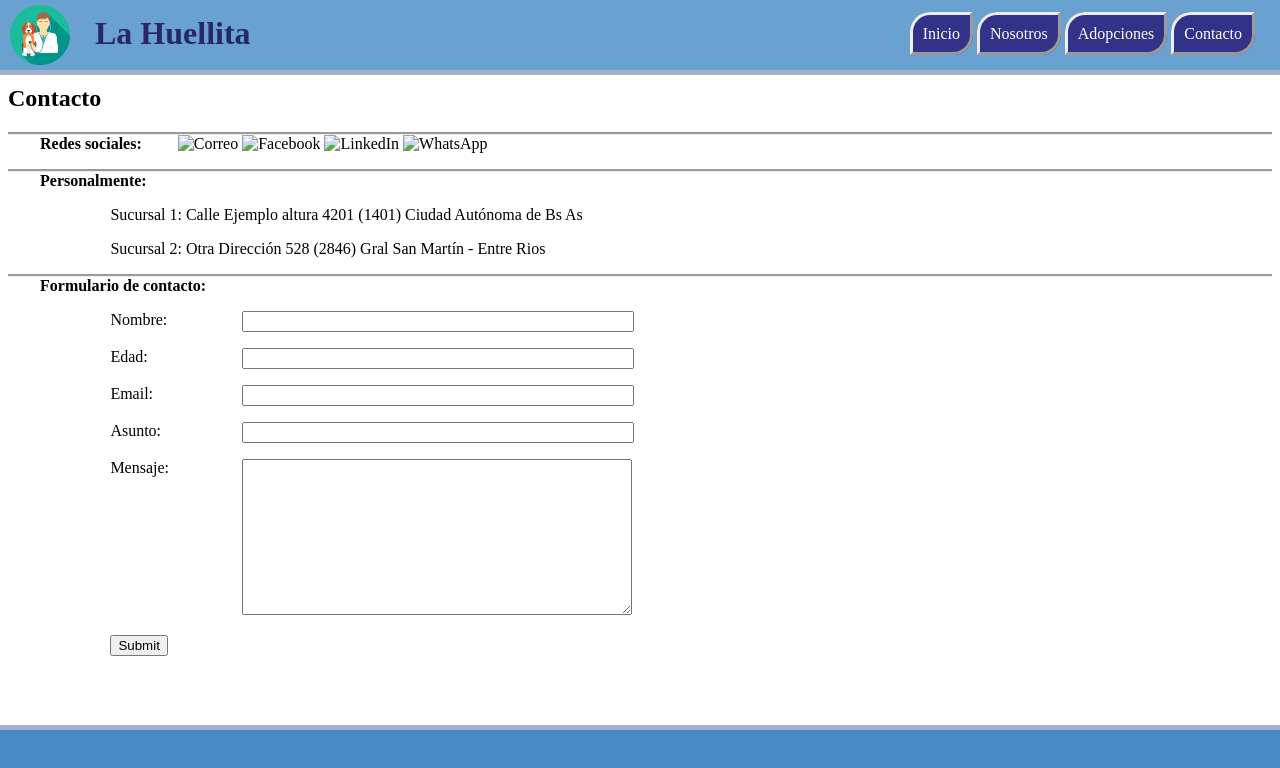
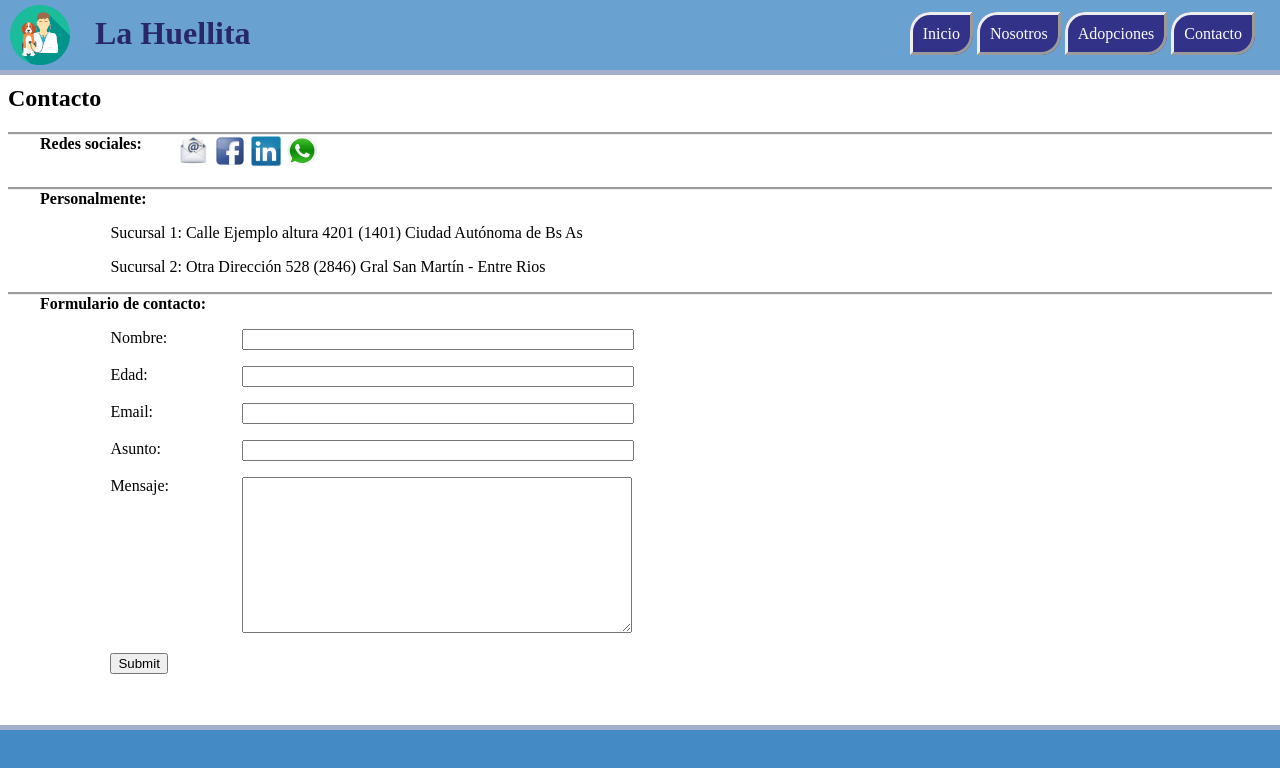
Before and after one commit to marcelopele/tp_veterinaria, a plain HTML site: page pages/contacto.html in a window 1280 px wide. Drawn offline with nearby package versions, Linux system fonts and the light colour scheme; the site is published under a folder, as on GitHub Pages, so addresses that start at the root find nothing.

Commit message:
Version 2

```diff
--- a/pages/contacto.html
+++ b/pages/contacto.html
@@ -33,10 +33,10 @@
             <h2>Contacto</h2>
             <div class="bloque1">
                 <span>Redes sociales:</span>
-                <img src="/img/correo.png" alt="Correo">
-                <img src="/img/fb.png" alt="Facebook">
-                <img src="/img/ln.png" alt="LinkedIn">
-                <img src="/img/WS.png" alt="WhatsApp">
+                <img src="../img/correo.png" alt="Correo">
+                <img src="../img/fb.png" alt="Facebook">
+                <img src="../img/ln.png" alt="LinkedIn">
+                <img src="../img/WS.png" alt="WhatsApp">
             </div>
 
             <div class="bloque1">
```
Also changed, not shown: img/WS.jpg (added), img/correo.jpg (added), img/fb.jpg (added), img/ln.jpg (added).
